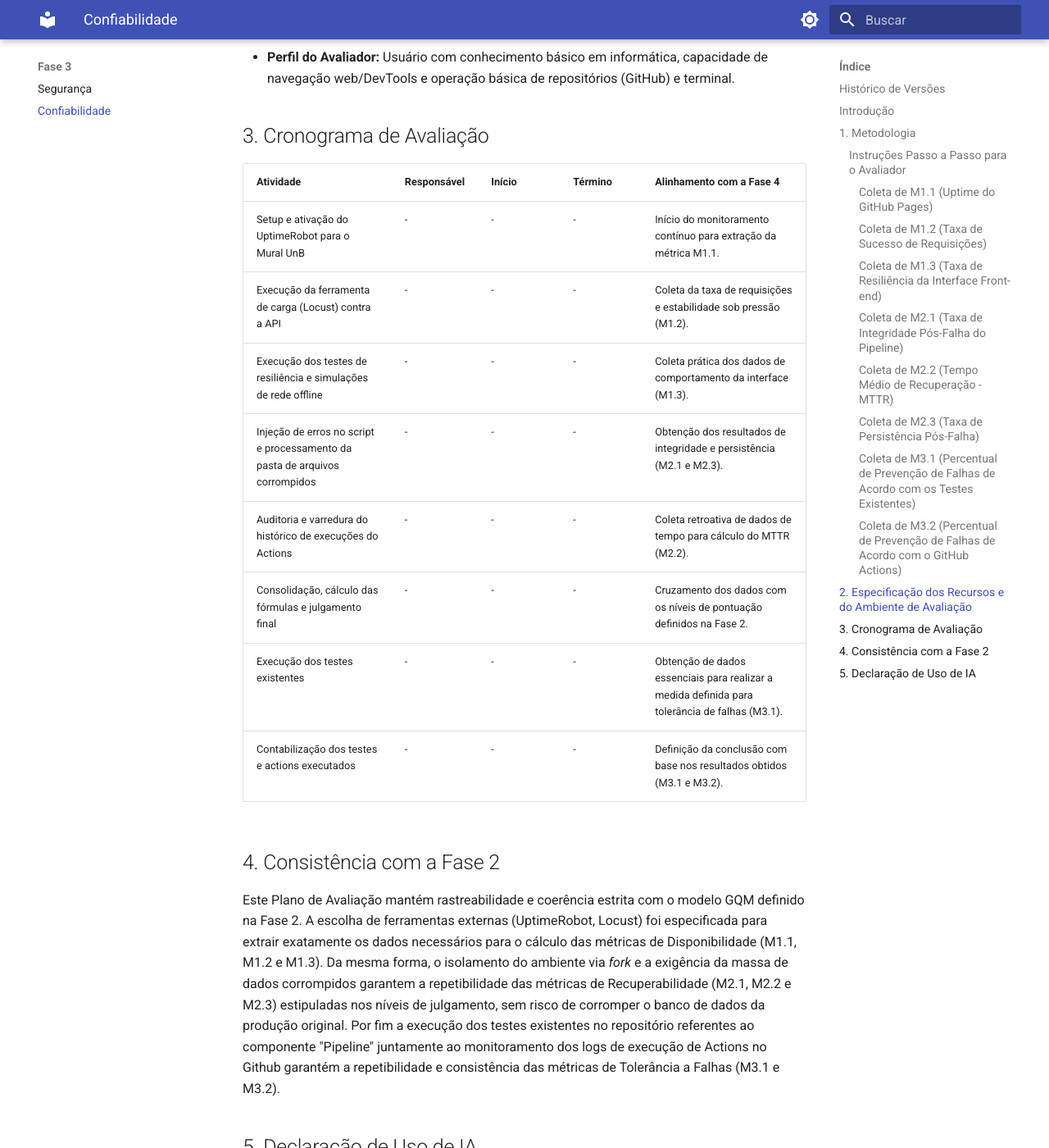
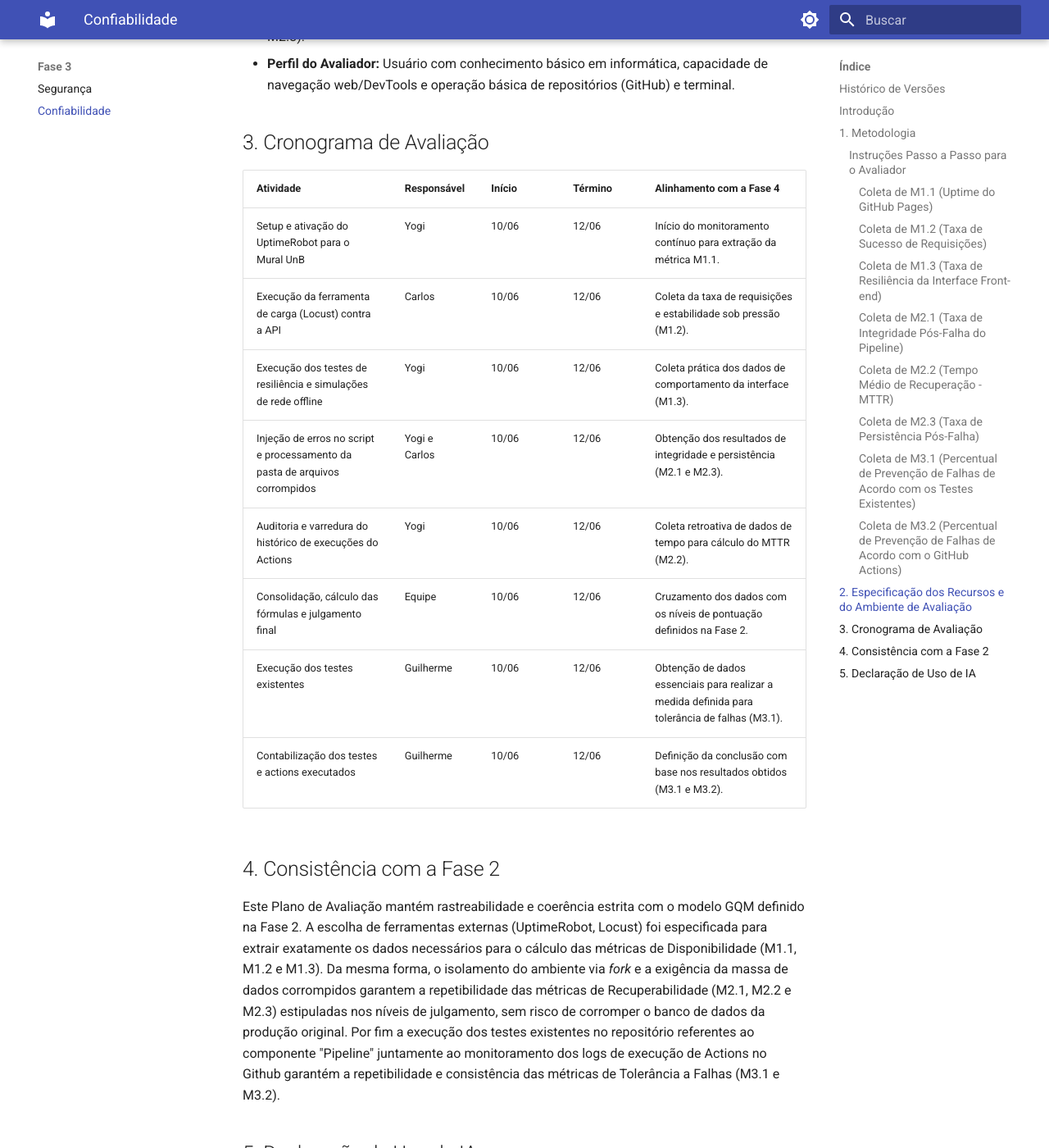
Before and after one commit to FCTE-Qualidade-de-Software-1/2026-1_T02_ROBERTA_WILLIAMS, an MkDocs documentation site: the page built from docs/fase3/confiabilidade.md, in a window 1280 px wide and 1400 px high, scrolled down 4622 px. Shown: the whole window at 82% size. Built offline with MkDocs 1.6.1 and Material for MkDocs 9.7.7, drawn with Linux system fonts in a browser that asks for light colours.

Commit message:
add: historico de versões e declaração de ia na fase 4 confiabilidade

```diff
--- a/docs/fase3/confiabilidade.md
+++ b/docs/fase3/confiabilidade.md
@@ -2,12 +2,12 @@
 
 ## Histórico de Versões
 
-| Versão | Descrição                                                                                                                                                     | Autor  | Data       |
-| ------ | ------------------------------------------------------------------------------------------------------------------------------------------------------------- | ------ | ---------- |
-| 1.0    | Criação inicial da Fase 3 com definição do método e ambiente de avaliação básico.                                                                             | Yogi   | 11/06/2026 |
-| 1.1    | Inserção das métricas complementares de teste de carga (M1.2) e persistência pós-falha (M2.3).                                                                | Carlos | 11/06/2026 |
-| 1.2    | Refinamento para os critérios de excelência: simplificação do texto, preenchimento do cronograma de avaliação e adição da seção de consistência com a Fase 2. | Yogi   | 12/06/2026 |
-| 1.3    | Adição da metodologia referente as métricas de tolerância a falhas | Guilherme Flyan   | 12/06/2026 |
+| Versão | Descrição                                                                                                                                                     | Autor           | Data       |
+| ------ | ------------------------------------------------------------------------------------------------------------------------------------------------------------- | --------------- | ---------- |
+| 1.0    | Criação inicial da Fase 3 com definição do método e ambiente de avaliação básico.                                                                             | Yogi            | 11/06/2026 |
+| 1.1    | Inserção das métricas complementares de teste de carga (M1.2) e persistência pós-falha (M2.3).                                                                | Carlos          | 11/06/2026 |
+| 1.2    | Refinamento para os critérios de excelência: simplificação do texto, preenchimento do cronograma de avaliação e adição da seção de consistência com a Fase 2. | Yogi            | 12/06/2026 |
+| 1.3    | Adição da metodologia referente as métricas de tolerância a falhas                                                                                            | Guilherme Flyan | 12/06/2026 |
 
 ## Introdução
 
@@ -45,28 +45,31 @@
 7. **Recarregue a página novamente (F5)**. A requisição do `.json` aparecerá em vermelho (status `(blocked:devtools)`).
 8. Abra a localização onde os dados desse arquivo são renderizados. Como os dados do `oportunidades.json` aparece em [https://muralunb.com.br/feed](https://muralunb.com.br/feed), vá para essa página.
 9. Olhe para a tela do site:
-  * Tela totalmente em branca ou elementos sobrepostos/quebrados = Falha (0%).
-  * Aviso legível informando que os dados não puderam ser carregados, mantendo o menu e o cabeçalho intactos = Sucesso (100%).
+
+- Tela totalmente em branca ou elementos sobrepostos/quebrados = Falha (0%).
+- Aviso legível informando que os dados não puderam ser carregados, mantendo o menu e o cabeçalho intactos = Sucesso (100%).
+
 10. Para limpar o teste, vá na gaveta inferior "Network request blocking", clique com o botão direito no link bloqueado e escolha "Remove", ou desmarque a caixa "Enable network request blocking".
 
 #### Coleta de M2.1 (Taxa de Integridade Pós-Falha do Pipeline)
 
-1. Acesse o repositório clonado (*fork*) no GitHub.
+1. Acesse o repositório clonado (_fork_) no GitHub.
 2. Navegue até a pasta `scripts/`, abra o arquivo `extrair_empresas_juniores.py` e clique no ícone de lápis para editar.
-3. Insira o código `import erro_proposital_teste` na primeira linha e faça o *commit* diretamente na *branch* principal (`main`).
-4. Clique na aba **Actions**, selecione o *workflow* `1_ejs_extrair_dados.yml` que é o `Processar Empresas Juniores` na barra lateral e clique em **Run workflow** para iniciar a execução.
-5. Aguarde a conclusão de todas as etapas do *job*, independentemente do status final indicado pelo GitHub Actions (verde ou vermelho).
+3. Insira o código `import erro_proposital_teste` na primeira linha e faça o _commit_ diretamente na _branch_ principal (`main`).
+4. Clique na aba **Actions**, selecione o _workflow_ `1_ejs_extrair_dados.yml` que é o `Processar Empresas Juniores` na barra lateral e clique em **Run workflow** para iniciar a execução.
+5. Aguarde a conclusão de todas as etapas do _job_, independentemente do status final indicado pelo GitHub Actions (verde ou vermelho).
 6. Volte à aba **Code**, navegue até a pasta `data/EJs/` e abra o arquivo `empresas_juniores_consolidadas.json`.
 7. Inspecione o conteúdo do arquivo e determine o resultado da métrica:
-* **Sucesso (100%):** O pipeline foi interrompido antes de realizar alterações destrutivas. Os dados antigos foram integralmente preservados no repositório.
-* **Falha (0%):** O erro foi ignorado ou causou um efeito colateral que sobrescreveu o arquivo anterior, deixando-o vazio, corrompido ou apenas com dados parciais/inválidos.
+
+- **Sucesso (100%):** O pipeline foi interrompido antes de realizar alterações destrutivas. Os dados antigos foram integralmente preservados no repositório.
+- **Falha (0%):** O erro foi ignorado ou causou um efeito colateral que sobrescreveu o arquivo anterior, deixando-o vazio, corrompido ou apenas com dados parciais/inválidos.
 
 #### Coleta de M2.2 (Tempo Médio de Recuperação - MTTR)
 
 1. Acesse o repositório Mural UnB no GitHub e abra o separador **Actions**.
 2. No campo "Filter workflow runs", escreva `is:failure` para listar apenas as execuções que falharam.
 3. Identifique uma falha ocorrida nos últimos 3 meses. Anote a data e hora exata do erro.
-4. Volte à lista, remova o filtro `is:failure` e localize a primeira execução bem-sucedida (ícone verde) do mesmo *workflow* ocorrida *após* a falha identificada.
+4. Volte à lista, remova o filtro `is:failure` e localize a primeira execução bem-sucedida (ícone verde) do mesmo _workflow_ ocorrida _após_ a falha identificada.
 5. Se encontrar a execução de sucesso: Anote a data e hora exata, e subtraia a data/hora da falha da data/hora do sucesso para obter o tempo de recuperação (em horas).
 6. Se não encontrar uma execução de sucesso (falha não corrigida): registre o tempo como incalculável e classifique a métrica diretamente como Inadequado (> 48h).
 7. Repita os passos 3 a 6 para todas as falhas registadas no período de 3 meses.
@@ -84,20 +87,17 @@
 
 1. Clonar o repositório do Mural UnB existente no GitHub.
 2. Realizar a instalação das dependências especificadas de acordo com o README do repositório.
-3. Executar o script  `pytest -v`.
+3. Executar o script `pytest -v`.
 4. Contabilizar testes coletados e denominá-los de B.
 5. Contabilizar testes que passaram e denominá-los de A.
-6. Obter a métrica através da razão A/B * 100.
-
+6. Obter a métrica através da razão A/B \* 100.
 
 #### Coleta de M3.2 (Percentual de Prevenção de Falhas de Acordo com o GitHub Actions)
 
 1. Acessar a aba Actions do repositório do Mural UnB no GitHub.
 2. Contabilizar a quantidade de Actions fixos agendados (caracterizados como `scheduled`) existentes e denominá-los B.
 3. Contabilizar a quantidade de Actions fixos agendados (caracterizados como `scheduled`) existentes que foram bem sucedidos de acordo com a sua última execução e denominá-los A.
-4. Obter a métrica através da razão A/B * 100.
-
-
+4. Obter a métrica através da razão A/B \* 100.
 
 ## 2. Especificação dos Recursos e do Ambiente de Avaliação
 
@@ -110,17 +110,16 @@
 
 ## 3. Cronograma de Avaliação
 
-| Atividade                                                                   | Responsável | Início | Término | Alinhamento com a Fase 4                                             |
-| --------------------------------------------------------------------------- | ----------- | ------ | ------- | -------------------------------------------------------------------- |
-| Setup e ativação do UptimeRobot para o Mural UnB                            | -           | -      | -       | Início do monitoramento contínuo para extração da métrica M1.1.      |
-| Execução da ferramenta de carga (Locust) contra a API                       | -           | -      | -       | Coleta da taxa de requisições e estabilidade sob pressão (M1.2).     |
-| Execução dos testes de resiliência e simulações de rede offline             | -           | -      | -       | Coleta prática dos dados de comportamento da interface (M1.3).       |
-| Injeção de erros no script e processamento da pasta de arquivos corrompidos | -           | -      | -       | Obtenção dos resultados de integridade e persistência (M2.1 e M2.3). |
-| Auditoria e varredura do histórico de execuções do Actions                  | -           | -      | -       | Coleta retroativa de dados de tempo para cálculo do MTTR (M2.2).     |
-| Consolidação, cálculo das fórmulas e julgamento final                       | -           | -      | -       | Cruzamento dos dados com os níveis de pontuação definidos na Fase 2. |
-| Execução dos testes existentes | -           | -      | -       | Obtenção de dados essenciais para realizar a medida definida para tolerância de falhas (M3.1). |
-| Contabilização dos testes e actions executados | -           | -      | -       | Definição da conclusão com base nos resultados obtidos (M3.1 e M3.2). |
-
+| Atividade                                                                   | Responsável   | Início | Término | Alinhamento com a Fase 4                                                                       |
+| --------------------------------------------------------------------------- | ------------- | ------ | ------- | ---------------------------------------------------------------------------------------------- |
+| Setup e ativação do UptimeRobot para o Mural UnB                            | Yogi          | 10/06  | 12/06   | Início do monitoramento contínuo para extração da métrica M1.1.                                |
+| Execução da ferramenta de carga (Locust) contra a API                       | Carlos        | 10/06  | 12/06   | Coleta da taxa de requisições e estabilidade sob pressão (M1.2).                               |
+| Execução dos testes de resiliência e simulações de rede offline             | Yogi          | 10/06  | 12/06   | Coleta prática dos dados de comportamento da interface (M1.3).                                 |
+| Injeção de erros no script e processamento da pasta de arquivos corrompidos | Yogi e Carlos | 10/06  | 12/06   | Obtenção dos resultados de integridade e persistência (M2.1 e M2.3).                           |
+| Auditoria e varredura do histórico de execuções do Actions                  | Yogi          | 10/06  | 12/06   | Coleta retroativa de dados de tempo para cálculo do MTTR (M2.2).                               |
+| Consolidação, cálculo das fórmulas e julgamento final                       | Equipe        | 10/06  | 12/06   | Cruzamento dos dados com os níveis de pontuação definidos na Fase 2.                           |
+| Execução dos testes existentes                                              | Guilherme     | 10/06  | 12/06   | Obtenção de dados essenciais para realizar a medida definida para tolerância de falhas (M3.1). |
+| Contabilização dos testes e actions executados                              | Guilherme     | 10/06  | 12/06   | Definição da conclusão com base nos resultados obtidos (M3.1 e M3.2).                          |
 
 ## 4. Consistência com a Fase 2
 
@@ -130,6 +129,6 @@
 
 **Tabela: Declaração Formal de Uso de IA**
 
-| Ferramenta          | Tarefa Realizada                                                                                         | Conferência Humana                                                                                          |
-| ------------------- | -------------------------------------------------------------------------------------------------------- | ----------------------------------------------------------------------------------------------------------- |
+| Ferramenta         | Tarefa Realizada                                                                                         | Conferência Humana                                                                                          |
+| ------------------ | -------------------------------------------------------------------------------------------------------- | ----------------------------------------------------------------------------------------------------------- |
 | **Gemini 3.1 Pro** | Mesclagem de versões redundantes, formatação da tabela cronograma e checagem com consistência da fase 2. | A equipe orientou a simplificação do documento, validou as dicas dadas e aprovou as alterações estruturais. |
```
Also changed, not shown: docs/fase2/confiabilidade.md (+36 -38 lines), docs/fase4/confiabilidade.md (+45 -52 lines).
